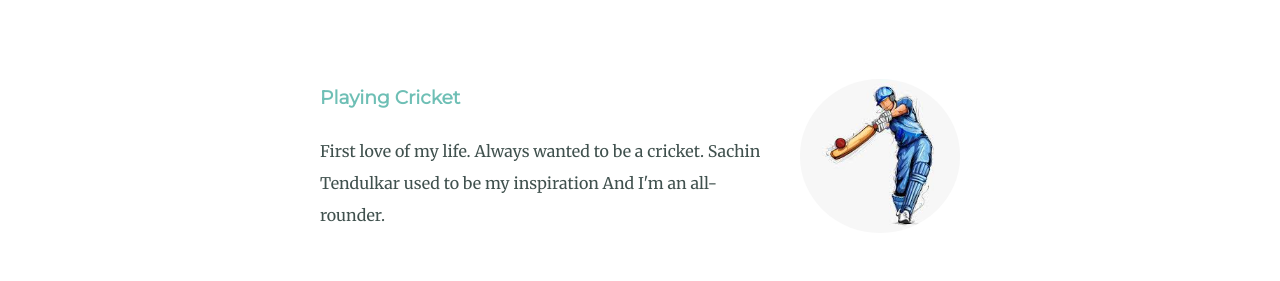
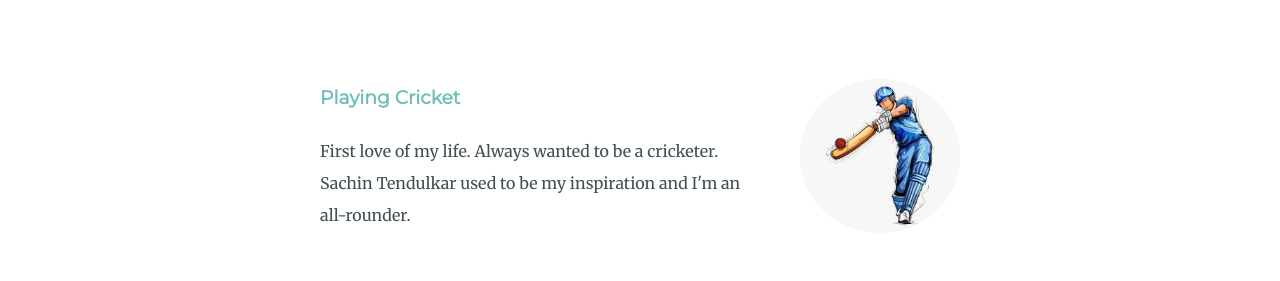
Before and after one commit to Ank-t10en/ankit-site, a plain HTML site: page index.html in a window 1280 px wide. Shown: the part 2080-2361 px from the top of the page. Drawn offline with Linux system fonts and the light colour scheme.

Commit message:
Update index.html

```diff
--- a/index.html
+++ b/index.html
@@ -32,7 +32,7 @@
       <div class="skill-row">
         <img class="skill2" src="cricket2.jpg" alt="cricket">
         <h3>Playing Cricket</h3>
-        <p>First love of my life. Always wanted to be a cricket. Sachin Tendulkar used to be my inspiration And I'm an all-rounder.</p>
+        <p>First love of my life. Always wanted to be a cricketer. Sachin Tendulkar used to be my inspiration and I'm an all-rounder.</p>
       </div>
     </div>
     <hr>
```
